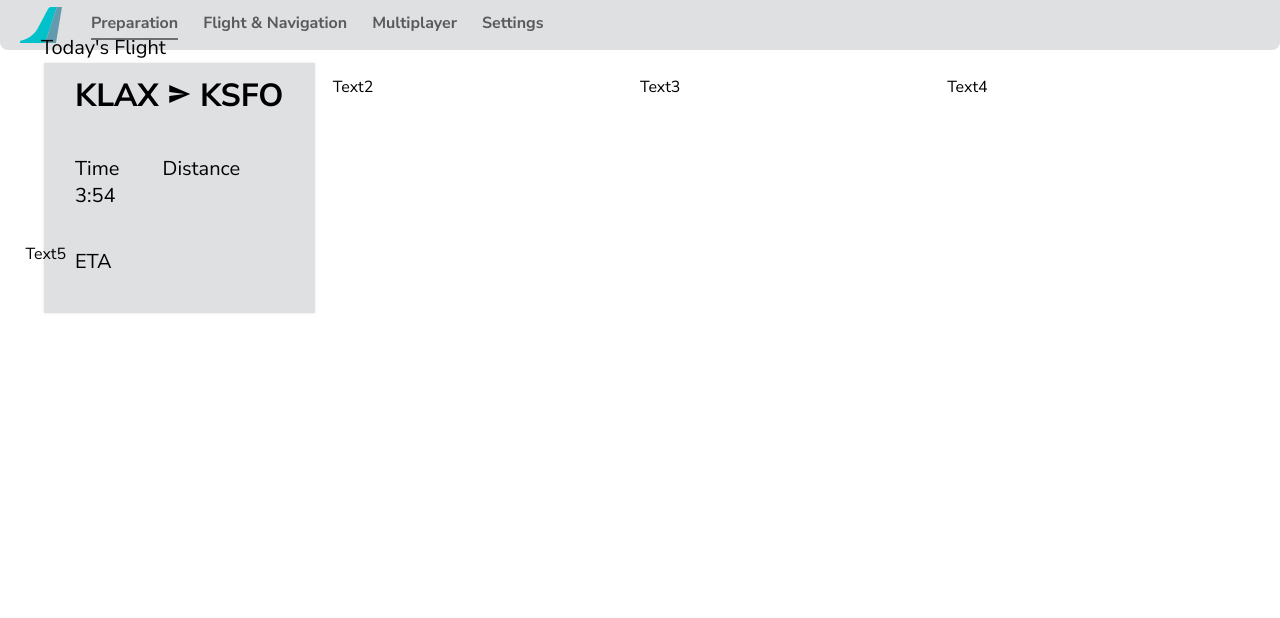
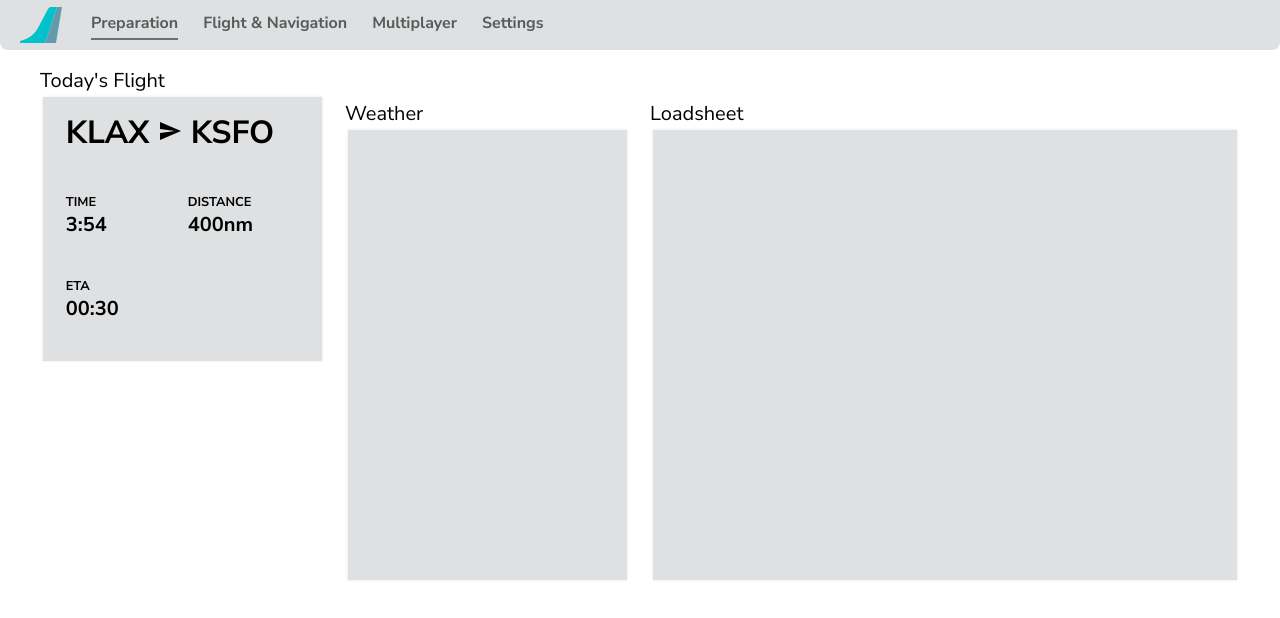
Before and after one commit to flybywiresim/efb, a React (Create React App) app: page / in a window 1280 px wide. Shown: the top 618 px of the page. Built offline with nearby package versions, Linux system fonts and the light colour scheme.

Commit message:
Added placeholder widgets for Weather and Loadsheet

```diff
--- a/src/App.css
+++ b/src/App.css
@@ -6,6 +6,7 @@
   --mainTextSecondary: rgba(0, 0, 0, 0.5);
 
   --cardBackground: rgb(223, 224, 226);
+  --widgetMargin: 10px;
 }
 
 * {
@@ -14,6 +15,14 @@
 }
 
 .App {
+}
+
+.FBW-Logo {
+  max-width: 50px;
+}
+
+#Panel {
+  font-weight: 700;
 }
 
 .Toolbar {
@@ -26,51 +35,6 @@
   flex-direction: row;
   justify-content: flex-start;
   align-items: flex-start;
-}
-
-.Widgets {
-  margin: 2%;
-  display: grid;
-  font-family: "Nunito Sans", sans-serif;
-  grid-template-columns: 25% 25% 25% 25%;
-  grid-template-rows: 50% 50%;
-  justify-items: stretch;
-}
-
-.CFWidgetDiv {
-  min-width: 250px;
-  margin: 5%;
-  display: flex;
-  font-size: 1.25rem;
-  flex-direction: column;
-  justify-content: center;
-  height: 100%;
-}
-
-.CFWidgetDiv #Panel {
-  min-height: 250px;
-  display: grid;
-  box-shadow: 0 0 3px rgba(0, 0, 0, 0.1);
-  margin: 1%;
-  grid-template-columns: auto auto;
-  grid-template-rows: auto auto auto;
-  background: var(--cardBackground);
-  justify-content: center;
-  grid-template-areas:
-    "DepArr DepArr"
-    "Time Distance"
-    "ETA .";
-}
-
-.CFWidgetDiv #Panel #DepArr {
-  padding-top: 5%;
-  font-size: 2rem;
-  font-weight: 700;
-  grid-area: DepArr;
-}
-
-.FBW-Logo {
-  max-width: 50px;
 }
 
 .ToolbarItem {
@@ -89,3 +53,95 @@
 .ToolbarItem.Active {
   border-bottom: solid var(--mainTextSecondary) .15em;
 }
+
+.Widgets {
+  margin: 30px;
+  display: grid;
+  font-family: "Nunito Sans", sans-serif;
+  grid-template-columns: 25% 25% 25% 25%;
+  grid-template-rows: 50% 50%;
+  justify-items: stretch;
+  align-items: flex-start;
+  grid-template-areas:
+    "CFWidget WeatherWidget LoadsheetWidget LoadsheetWidget"
+    "PrevWidget WeatherWidget LoadsheetWidget LoadsheetWidget";
+}
+
+
+
+.CFWidgetDiv {
+  grid-area: CFWidget;
+  min-width: 250px;
+  margin: var(--widgetMargin);
+  display: flex;
+  font-size: 1.25rem;
+  flex-direction: column;
+  justify-content: center;
+  height: 100%;
+}
+
+.CFWidgetDiv #Panel {
+  padding-top: 5%;
+  padding-left: 8%;
+  min-height: 250px;
+  display: grid;
+  box-shadow: 0 0 3px rgba(0, 0, 0, 0.1);
+  margin: 3px;
+  grid-template-columns: auto auto;
+  grid-template-rows: auto auto auto;
+  background: var(--cardBackground);
+  grid-template-areas:
+    "DepArr DepArr"
+    "Time Distance"
+    "ETA .";
+}
+
+.CFWidgetDiv #Panel #DepArr {
+  font-size: 2rem;
+  font-weight: 700;
+  grid-area: DepArr;
+}
+
+.CFWidgetDiv #Panel #Title {
+  font-size:0.8rem;
+  font-weight: 700;
+  grid-area: DepArr;
+}
+
+.WeatherWidgetDiv {
+  grid-area: WeatherWidget;
+  min-width: 250px;
+  margin: var(--widgetMargin);
+  display: flex;
+  font-size: 1.25rem;
+  flex-direction: column;
+  justify-content: center;
+  height: 100%;
+}
+
+.WeatherWidgetDiv #Panel {
+  min-height: 450px;
+  display: grid;
+  box-shadow: 0 0 3px rgba(0, 0, 0, 0.1);
+  margin: 3px;
+  background: var(--cardBackground);
+}
+
+.LoadsheetWidgetDiv {
+  grid-area: LoadsheetWidget;
+  min-width: 250px;
+  margin: var(--widgetMargin);
+  display: flex;
+  font-size: 1.25rem;
+  flex-direction: column;
+  justify-content: center;
+  height: 100%;
+}
+
+.LoadsheetWidgetDiv #Panel {
+  min-height: 450px;
+  display: grid;
+  box-shadow: 0 0 3px rgba(0, 0, 0, 0.1);
+  margin: 3px;
+  background: var(--cardBackground);
+}
--- a/src/Widget.js
+++ b/src/Widget.js
@@ -5,10 +5,8 @@ class Widgets extends React.Component {
         return (
             <div className="Widgets">
                 <CFWidget dep={this.props.departingAirport} arr={this.props.arrivingAirport}/>
-                <p>Text2</p>
-                <p>Text3</p>
-                <p>Text4</p>
-                <p>Text5</p>
+                <WeatherWidget />
+                <LoadsheetWidget />
             </div>
         );
     }
@@ -23,7 +21,7 @@ class CFWidget extends React.Component {
     render() {
         return (
             <div className="CFWidgetDiv">
-                <p>Today's Flight</p>
+                <p className="WidgetTitle">Today's Flight</p>
                 <div id="Panel">
                     <div id="DepArr">
                         <p>
@@ -35,14 +33,16 @@ class CFWidget extends React.Component {
                         </p>
                     </div>
                     <div id="Time">
-                        <p id="Title">Time</p>
+                        <p id="Title">TIME</p>
                         <p>3:54</p>
                     </div>
                     <div id="Distance">
-                        <p>Distance</p>
+                        <p id="Title">DISTANCE</p>
+                        <p>400nm</p>
                     </div>
                     <div id="ETA">
-                        <p>ETA</p>
+                        <p id="Title">ETA</p>
+                        <p>00:30</p>
                     </div>
                 </div>
             </div>
@@ -50,4 +50,37 @@ class CFWidget extends React.Component {
     }
 }
 
+class WeatherWidget extends React.Component {
+    constructor(props) {
+        super(props);
+    }
+
+    render() {
+        return (
+            <div className="WeatherWidgetDiv">
+                <p className="WidgetTitle">Weather</p>
+                <div id="Panel">
+
+                </div>
+            </div>
+        );
+    }
+}
+
+class LoadsheetWidget extends React.Component {
+    constructor(props) {
+        super(props);
+    }
+
+    render() {
+        return (
+            <div className="LoadsheetWidgetDiv">
+                <p className="WidgetTitle">Loadsheet</p>
+                <div id="Panel">
+                </div>
+            </div>
+        );
+    }
+}
+
 export default Widgets;
```
